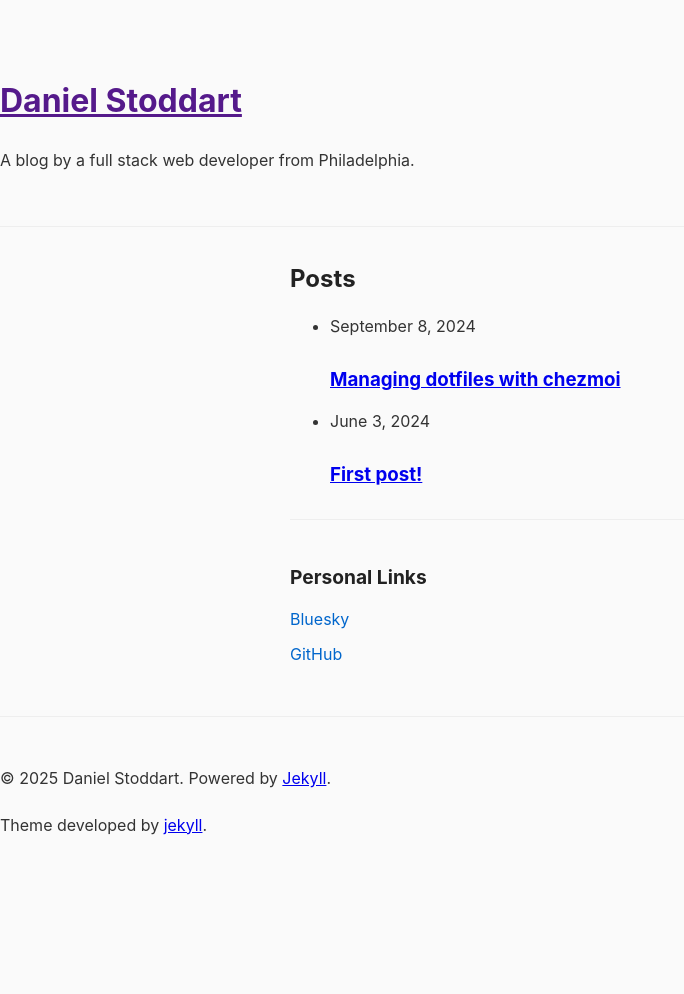
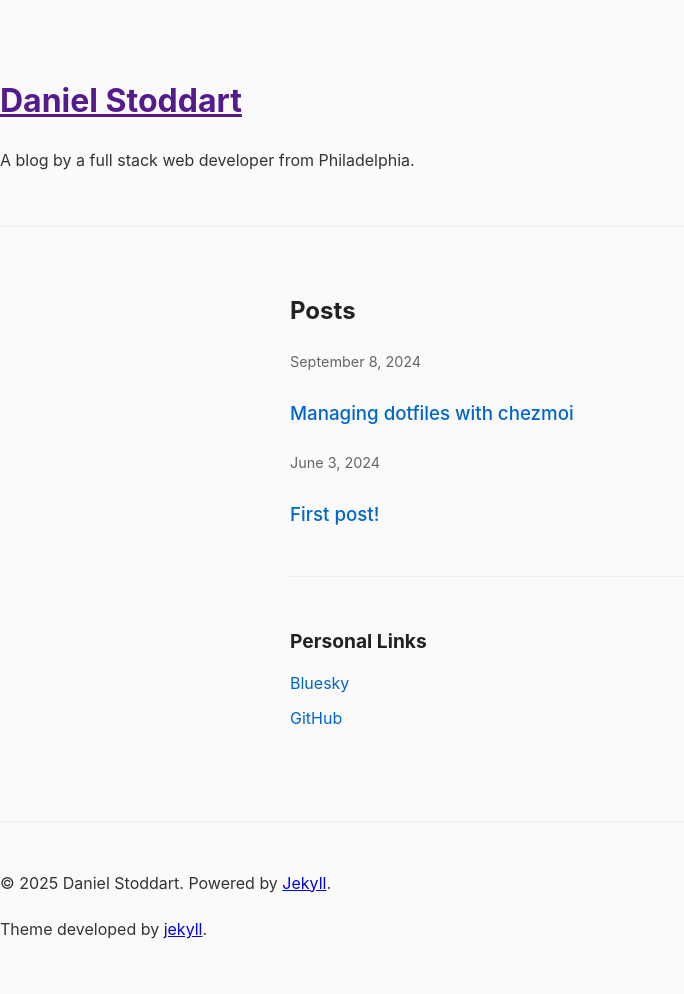
Before and after one commit to stoddart/stoddart.github.io, a Jekyll site: the page built from index.markdown, in a window 1280 px wide. Shown: the whole page, without its empty margins (0-684 px from the left). Built offline with Jekyll 4.4.1, drawn with Linux system fonts in a browser that asks for light colours; before the commit the page ends 900 px from its top, so only the background shows below that.

Commit message:
Update CSS style

```diff
--- a/assets/css/style.css
+++ b/assets/css/style.css
@@ -58,9 +58,45 @@ main {
   max-width: 700px;
 }
 
+/* Home page specific styles */
+.home {
+  padding: 2rem 0;
+}
+
+.post-list {
+  list-style: none;
+  padding: 0;
+  margin: 0;
+}
+
+.post-list li {
+  margin-bottom: 1.5rem;
+}
+
+.post-list-heading {
+  margin-bottom: 1.5rem;
+}
+
+.post-meta {
+  display: block;
+  font-size: 0.9em;
+  color: #666;
+  margin-bottom: 0.3rem;
+}
+
+.post-link {
+  color: #0066cc;
+  text-decoration: none;
+  font-weight: 500;
+}
+
+.post-link:hover {
+  text-decoration: underline;
+}
+
 .personal-links {
-  margin-top: 2rem;
-  padding-top: 1rem;
+  margin-top: 3rem;
+  padding-top: 1.5rem;
   border-top: 1px solid #eee;
 }
 
```
